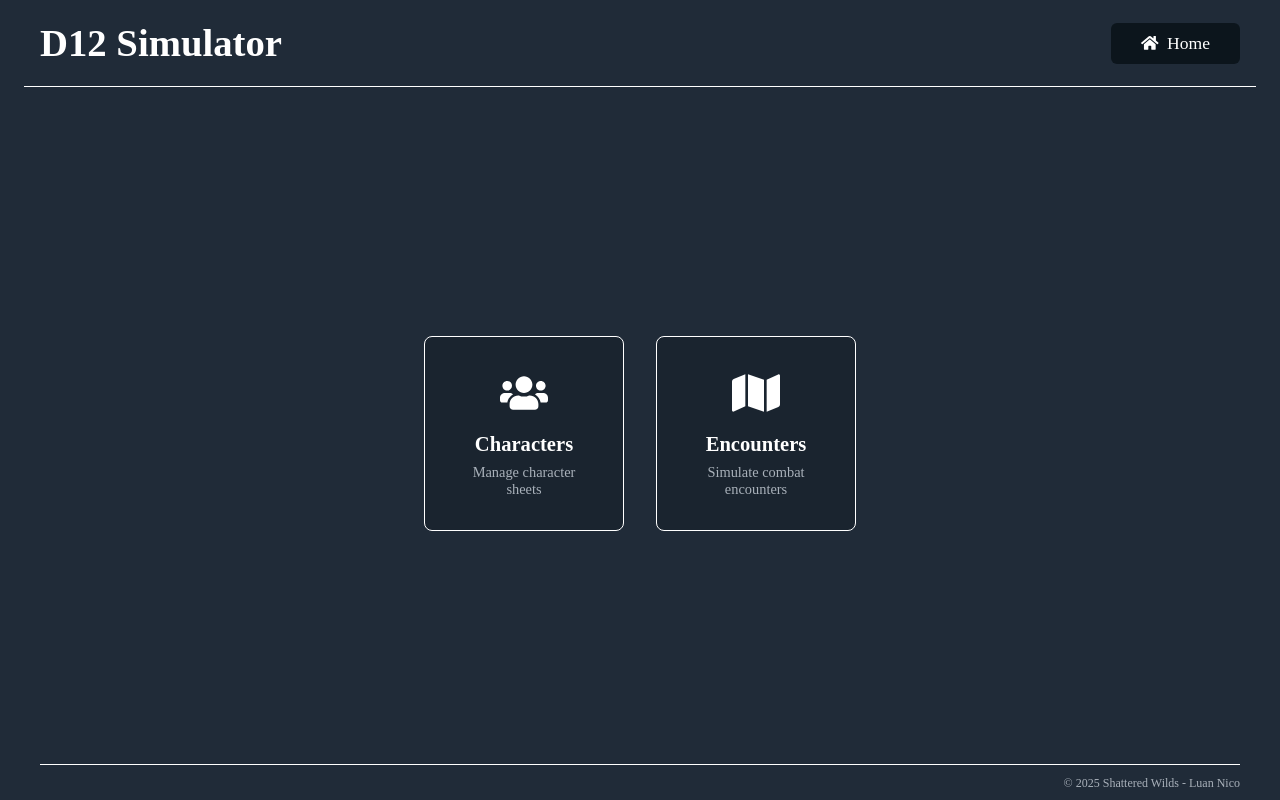
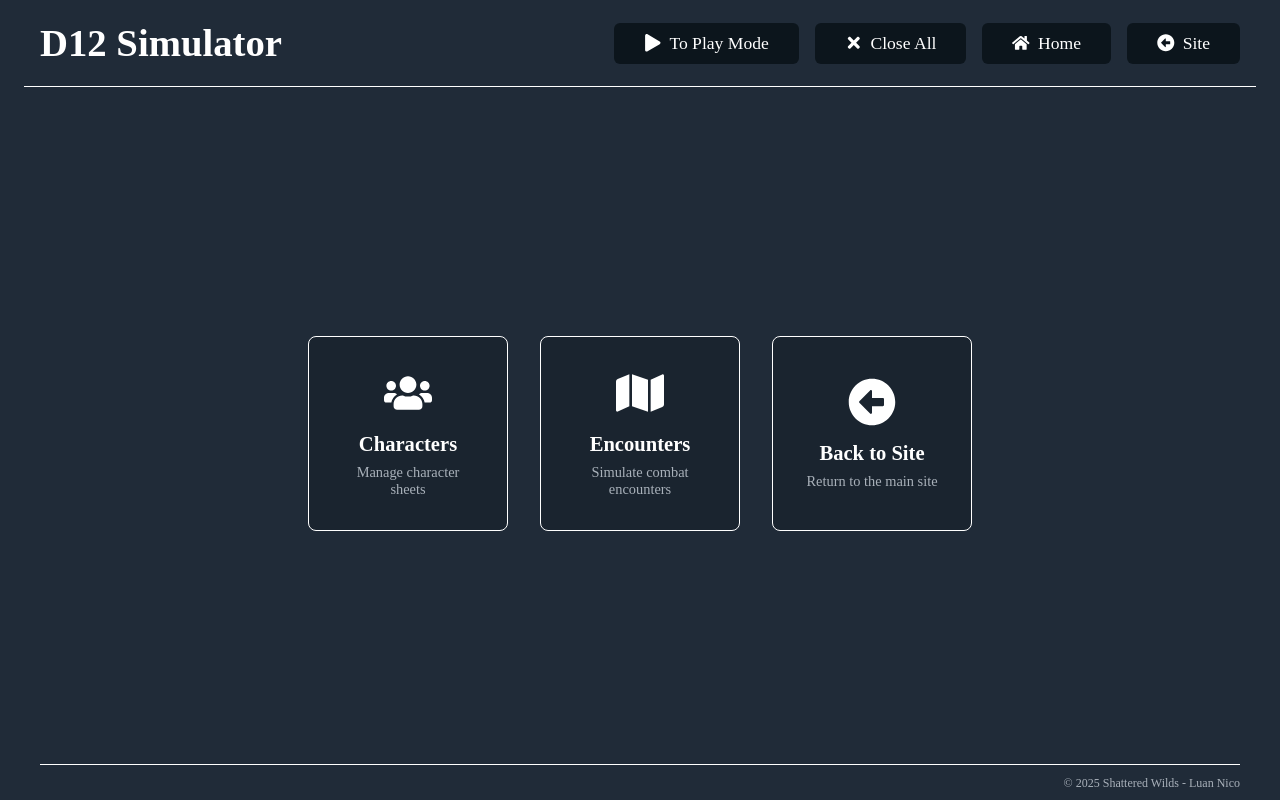
Before and after one commit to luanpotter/shattered-wilds, a React (Vite) app in the folder packages/simulator/: page / in a window 1280 px wide. Built offline with nearby package versions, Linux system fonts and the light colour scheme; a web font is replaced by a local one; what @shattered-wilds/commons would draw is missing.

Commit message:
Add and consolidate simulator menu items

```diff
--- a/packages/simulator/src/App.tsx
+++ b/packages/simulator/src/App.tsx
@@ -1,5 +1,5 @@
 import React, { useEffect, useState } from 'react';
-import { FaHome } from 'react-icons/fa';
+import { FaArrowAltCircleLeft, FaEdit, FaHome, FaPlay, FaTimes } from 'react-icons/fa';
 
 import { ModalRenderer } from './components/ModalRenderer';
 import { CharacterSheetsPage } from './components/pages/CharacterSheetsPage';
@@ -28,7 +28,9 @@ const App = (): React.ReactElement => {
 	const gridState = useStore(state => state.gridState);
 	const updateGridState = useStore(state => state.updateGridState);
 	const modals = useStore(state => state.modals);
-	const { updateModal } = useModals();
+	const { closeAllModals, updateModal } = useModals();
+	const editMode = useStore(state => state.editMode);
+	const toggleEditMode = useStore(state => state.toggleEditMode);
 
 	// Handle browser navigation (back/forward buttons)
 	useEffect(() => {
@@ -141,7 +143,14 @@ const App = (): React.ReactElement => {
 						>
 							<h1 style={{ margin: 0 }}>D12 Simulator</h1>
 							<div style={{ display: 'flex', gap: '1rem' }}>
+								<Button
+									onClick={toggleEditMode}
+									icon={editMode ? FaPlay : FaEdit}
+									title={editMode ? 'To Play Mode' : 'To Edit Mode'}
+								/>
+								<Button onClick={closeAllModals} icon={FaTimes} title='Close All' />
 								<Button onClick={Navigator.toHome} icon={FaHome} title='Home' />
+								<Button onClick={Navigator.toSite} icon={FaArrowAltCircleLeft} title='Site' />
 							</div>
 						</div>
 					</div>
--- a/packages/simulator/src/components/pages/EncounterView.tsx
+++ b/packages/simulator/src/components/pages/EncounterView.tsx
@@ -81,10 +81,6 @@ export const EncounterView: React.FC<EncounterViewProps> = ({ encounterId, onBac
 			scale: 1,
 			offset: { x: 0, y: 0 },
 		});
-	};
-
-	const handleCloseAllModals = () => {
-		closeAllModals();
 	};
 
 	const handleMapMode = () => {
@@ -180,7 +176,7 @@ export const EncounterView: React.FC<EncounterViewProps> = ({ encounterId, onBac
 				<Button onClick={handleMapMode} icon={FaMap} title='Map' />
 				<Button onClick={handleOpenConfig} icon={FaCog} title='Config' />
 				<Button onClick={handleRecenter} icon={FaCrosshairs} title='Re-center' />
-				<Button onClick={handleCloseAllModals} icon={FaTimes} title='Close All' />
+				<Button onClick={closeAllModals} icon={FaTimes} title='Close All' />
 			</>
 		);
 	};
--- a/packages/simulator/src/components/pages/HomePage.tsx
+++ b/packages/simulator/src/components/pages/HomePage.tsx
@@ -1,5 +1,5 @@
 import React from 'react';
-import { FaMap, FaUsers } from 'react-icons/fa';
+import { FaArrowAltCircleLeft, FaMap, FaUsers } from 'react-icons/fa';
 
 import { Navigator } from '../../utils/routes';
 
@@ -32,6 +32,12 @@ export const HomePage: React.FC = () => {
 					title='Encounters'
 					description='Simulate combat encounters'
 					onClick={Navigator.toEncounters}
+				/>
+				<MenuCard
+					icon={FaArrowAltCircleLeft}
+					title='Back to Site'
+					description='Return to the main site'
+					onClick={Navigator.toSite}
 				/>
 			</div>
 		</div>
--- a/packages/simulator/src/utils/routes.ts
+++ b/packages/simulator/src/utils/routes.ts
@@ -57,6 +57,10 @@ export const Navigator = {
 		return { view: 'home' };
 	},
 
+	toSite(): void {
+		window.location.pathname = '/';
+	},
+
 	toHome(): void {
 		window.location.hash = '#/';
 	},
```
